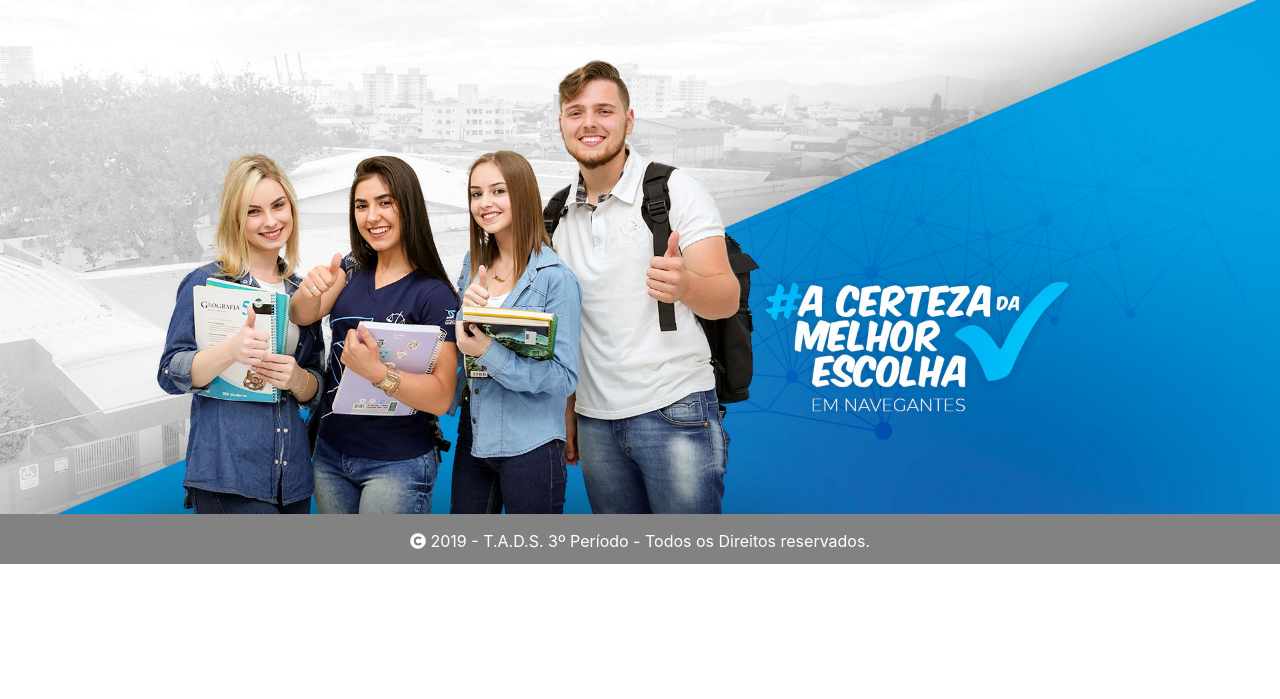
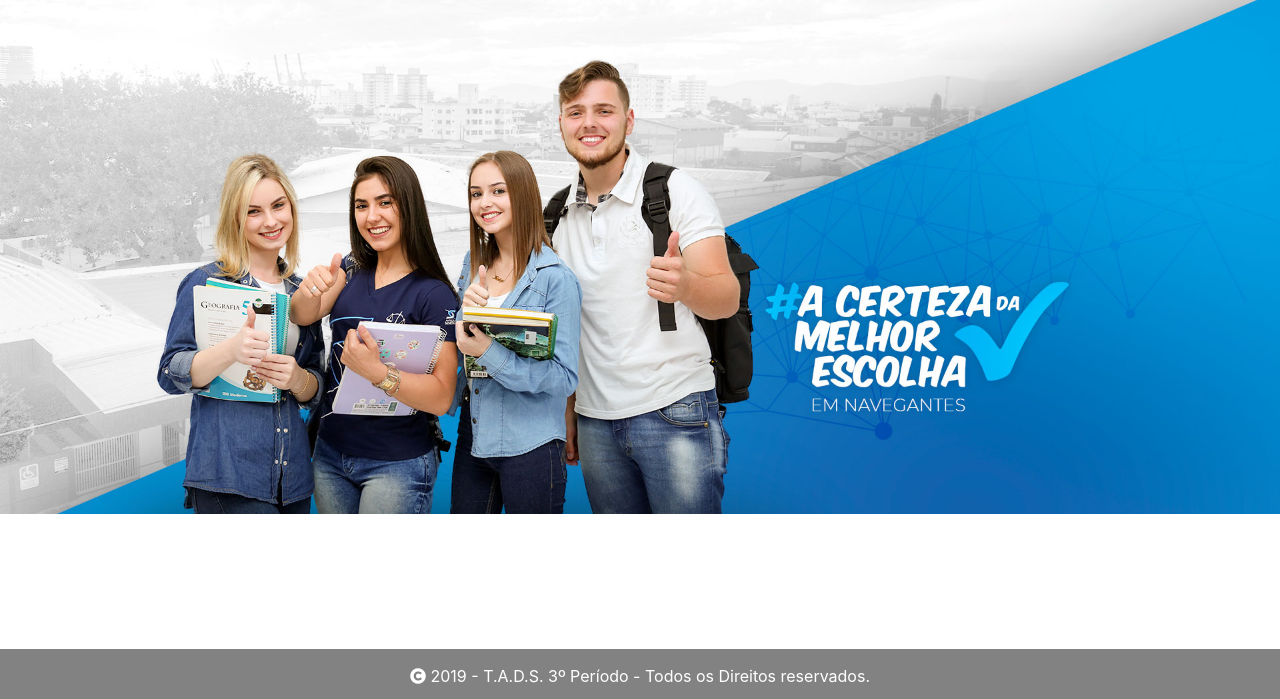
Before and after one commit to tatysouzac/faculdade, a PHP site: page /home.php in a window 1280 px wide. Shown: the part 101-800 px from the top of the page. Run offline with PHP 8.4, Linux system fonts and the light colour scheme; some libraries are stand-ins or nearby versions.

Commit message:
Ajuste do rodape.

```diff
--- a/estilo/estilo.css
+++ b/estilo/estilo.css
@@ -55,11 +55,11 @@ body{
     text-align: center;
     background-color: #828282;
     height: 50px;
-    position: relative;
     padding-top: 15px;
-    position: relative;
     color: #fff;
     width: 100%;
+    position:absolute;
+    bottom:0;
 }
 
 h3{
--- a/formulario_thiago.php
+++ b/formulario_thiago.php
@@ -86,13 +86,13 @@
             </div>
         </div>
         <!-- Colocar o seu formulario aqui -->
-        <div class="footer">
+        <footer class="footer">
             <div class="row">
                 <div class="col-md-12">
                     <?php include 'rodape/rodape.php'; ?>
                 </div>
             </div>
-        </div>
+        </footer>
         <!-- Optional JavaScript -->
         <!-- jQuery first, then Popper.js, then Bootstrap JS -->
         <script src="https://code.jquery.com/jquery-3.3.1.slim.min.js" integrity="sha384-q8i/X+965DzO0rT7abK41JStQIAqVgRVzpbzo5smXKp4YfRvH+8abtTE1Pi6jizo" crossorigin="anonymous"></script>
--- a/home.php
+++ b/home.php
@@ -36,14 +36,12 @@
             </div>
         </div>
         <!-- Colocar o seu formulario aqui -->
-        <footer>
-             <div class="footer">
+        <footer class="footer">
             <div class="row">
                 <div class="col-md-12">
                     <?php include 'rodape/rodape.php'; ?>
                 </div>
             </div>
-        </div>
         </footer>
 
         <!-- Optional JavaScript -->
```
